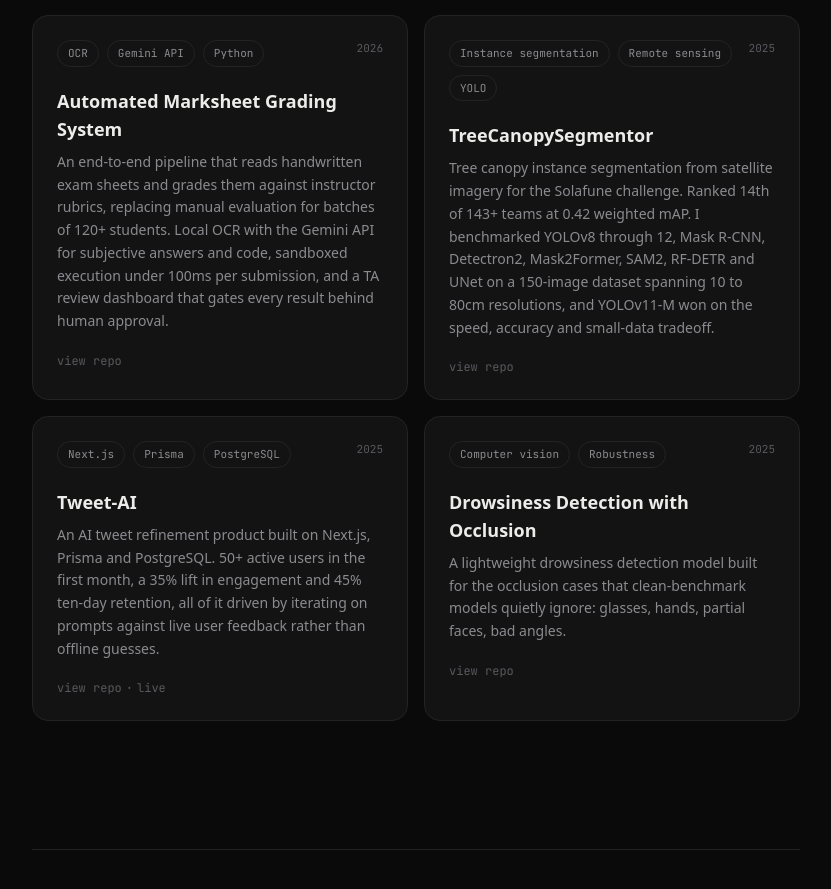
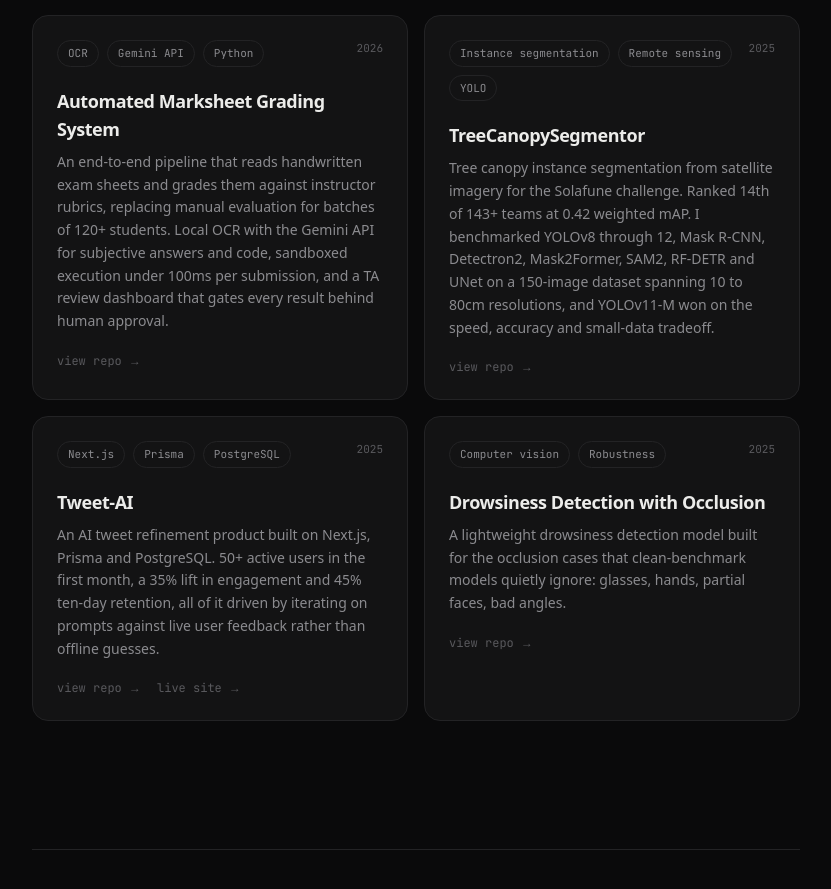
Before and after one commit to vaibhavdabas16/portfolio, a Next.js app: page / in a window 1280 px wide. Shown: the part 2116-3005 px from the top of the page, without its empty margins (224-1055 px from the left). Built offline with nearby package versions, Linux system fonts and the light colour scheme.

Commit message:
feat: link project cards to their repos and live sites

```diff
--- a/src/components/ProjectCard.tsx
+++ b/src/components/ProjectCard.tsx
@@ -1,16 +1,8 @@
 import type { Project } from "@/data/portfolio";
 
 export default function ProjectCard({ project }: { project: Project }) {
-  const Wrapper = project.link ? "a" : "div";
-  const wrapperProps = project.link
-    ? { href: project.link, target: "_blank", rel: "noopener noreferrer" }
-    : {};
-
   return (
-    <Wrapper
-      {...wrapperProps}
-      className="group flex flex-col rounded-2xl border border-border bg-bg-elevated p-6 transition-colors hover:border-border-strong hover:bg-bg-elevated-hover"
-    >
+    <article className="flex flex-col rounded-2xl border border-border bg-bg-elevated p-6 transition-colors hover:border-border-strong hover:bg-bg-elevated-hover">
       <div className="flex items-start justify-between gap-3">
         <div className="flex flex-wrap gap-2">
           {project.tags.map((tag) => (
@@ -27,7 +19,7 @@ export default function ProjectCard({ project }: { project: Project }) {
         </span>
       </div>
 
-      <h3 className="mt-5 font-[family-name:var(--font-display)] text-lg font-semibold text-text-primary transition-colors group-hover:text-accent">
+      <h3 className="mt-5 font-[family-name:var(--font-display)] text-lg font-semibold tracking-tight text-text-primary">
         {project.name}
       </h3>
 
@@ -35,11 +27,31 @@ export default function ProjectCard({ project }: { project: Project }) {
         {project.description}
       </p>
 
-      <div className="mt-5 flex items-center gap-1 font-mono text-xs text-text-tertiary">
-        {project.repo && <span>view repo</span>}
-        {project.repo && project.link && <span>·</span>}
-        {project.link && <span>live</span>}
+      <div className="mt-5 flex flex-wrap items-center gap-x-4 gap-y-2 font-mono text-xs">
+        {project.repo && (
+          <a
+            href={project.repo}
+            target="_blank"
+            rel="noopener noreferrer"
+            className="text-text-tertiary transition-colors hover:text-accent"
+          >
+            view repo →
+          </a>
+        )}
+        {project.link && (
+          <a
+            href={project.link}
+            target="_blank"
+            rel="noopener noreferrer"
+            className="text-text-tertiary transition-colors hover:text-accent"
+          >
+            live site →
+          </a>
+        )}
+        {!project.repo && !project.link && (
+          <span className="text-text-tertiary">private repo</span>
+        )}
       </div>
-    </Wrapper>
+    </article>
   );
 }
```
